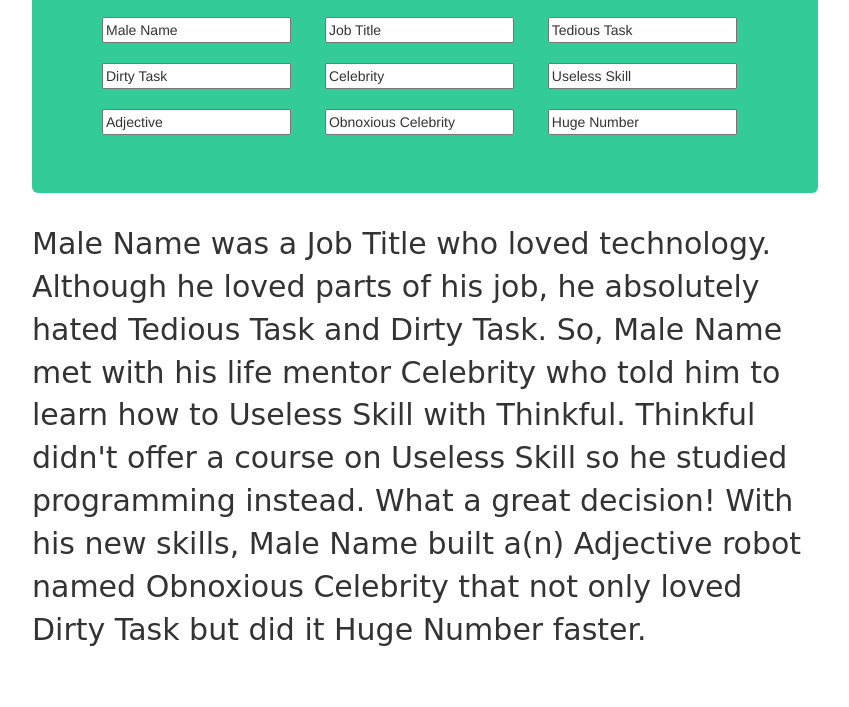
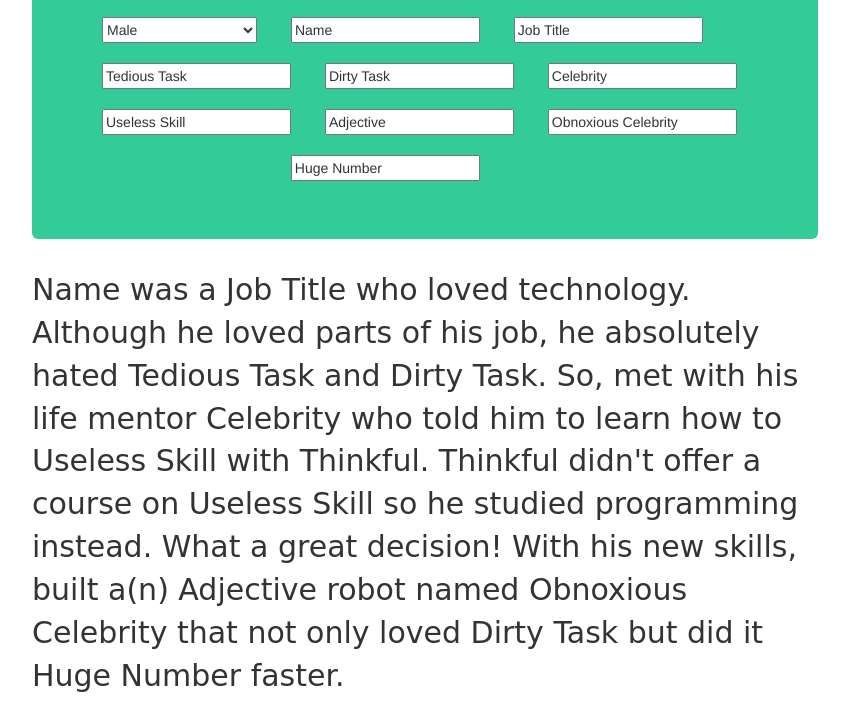
Before and after one commit to tanviraslam/Madlibs, a plain HTML site: page index.html in a window 1280 px wide. Shown: the part 384-1091 px from the top of the page, without its empty margins (215-1064 px from the left). Before the commit the page ends 1045 px from the top, so only its background shows below. Drawn offline with nearby package versions, Linux system fonts and the light colour scheme; a web font is replaced by a local one.

Commit message:
Added gender selection feature

```diff
--- a/app.js
+++ b/app.js
@@ -2,7 +2,7 @@ var app = angular.module('madlibs', [])
 				 .constant('VERSION', 1.1);
 
 app.controller('MadlibController', function(){
-	this.mName = "Male Name";
+	this.name = "Name";
 	this.dirtyTask = "Dirty Task";
 	this.obnoxiousCelebrity = "Obnoxious Celebrity";
 	this.jobTitle = "Job Title";
@@ -11,4 +11,5 @@ app.controller('MadlibController', function(){
 	this.tediousTask = "Tedious Task";
 	this.uselessSkill = "Useless Skill";
 	this.adjective = "Adjective";
+	this.gender = "Male"
 });
--- a/css/style.css
+++ b/css/style.css
@@ -3,8 +3,6 @@ header{
 	height: 35vh;
 	border-radius: 5px;
 }
-
-
 
 header img, header h2{
 	display: inline-block !important;
@@ -37,8 +35,12 @@ header h2{
 	padding-right: 15%;
 }
 
-input{
+input, select{
 	margin: 10px 20px 10px 10px;
+}
+
+input:last-child{
+	margin-left: 14.2em;
 }
 
 .jumbotron{
@@ -49,3 +51,8 @@ input{
 	font-family: 'Loved by the King', cursive;
 	font-size: 30px;
 }
+
+select{
+	width: 11.071em;
+	height: 1.85em;
+}
--- a/index.html
+++ b/index.html
@@ -20,7 +20,11 @@
 		<div ng-controller="MadlibController as madlib">
 			<div class="jumbotron">
 				<h2>Provide the following words: </h2>
-				<input type="text" ng-model=madlib.mName>
+				<select ng-model=madlib.gender>
+						<option>Male</option>
+						<option>Female</option>
+				</select>
+				<input type="text" ng-model=madlib.name>
 				<input type="text" ng-model=madlib.jobTitle>
 				<input type="text" ng-model=madlib.tediousTask>
 				<input type="text" ng-model=madlib.dirtyTask>
@@ -31,10 +35,16 @@
 				<input type="text" ng-model=madlib.hugeNumber>
 			</div>
 			<div class="madlib-text">
-				<p>
-					{{madlib.mName}} was a {{madlib.jobTitle}} who loved technology. Although he loved parts of his job, he absolutely hated  {{madlib.tediousTask}} and {{madlib.dirtyTask}}. So, {{madlib.mName}} met with his life mentor {{madlib.celebrity}} who told him to learn how to {{madlib.uselessSkill}} with Thinkful. Thinkful didn't offer a course on {{madlib.uselessSkill}} so he studied programming instead.
+				<p ng-if="madlib.gender==='Male'">
+					{{madlib.name}} was a {{madlib.jobTitle}} who loved technology. Although he loved parts of his job, he absolutely hated  {{madlib.tediousTask}} and {{madlib.dirtyTask}}. So, {{madlib.mName}} met with his life mentor {{madlib.celebrity}} who told him to learn how to {{madlib.uselessSkill}} with Thinkful. Thinkful didn't offer a course on {{madlib.uselessSkill}} so he studied programming instead.
 
 					What a great decision! With his new skills, {{madlib.mName}} built a(n) {{madlib.adjective}} robot named {{madlib.obnoxiousCelebrity}} that not only loved {{madlib.dirtyTask}} but did it {{madlib.hugeNumber}} faster.
+
+				</p>
+				<p  ng-if="madlib.gender==='Female'">
+					{{madlib.name}} was a {{madlib.jobTitle}} who loved technology. Although she loved parts of her job, she absolutely hated  {{madlib.tediousTask}} and {{madlib.dirtyTask}}. So, {{madlib.mName}} met with her life mentor {{madlib.celebrity}} who told her to learn how to {{madlib.uselessSkill}} with Thinkful. Thinkful didn't offer a course on {{madlib.uselessSkill}} so she studied programming instead.
+
+					What a great decision! With her new skills, {{madlib.mName}} built a(n) {{madlib.adjective}} robot named {{madlib.obnoxiousCelebrity}} that not only loved {{madlib.dirtyTask}} but did it {{madlib.hugeNumber}} faster.
 
 				</p>
 			</div>
```
